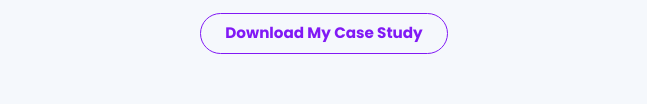
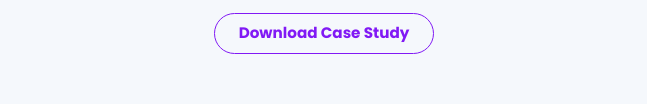
Before and after one commit to reodel/uiuxteamportfolio2023, a plain HTML site: page reodel02/reodelindex.html in a window 1280 px wide. Shown: the part 569-673 px from the top of the page, without its empty margins (316-963 px from the left). Drawn offline with nearby package versions, Linux system fonts and the light colour scheme; some packages are replaced by stand-ins of ours; a script that the page names is missing.

Commit message:
Update reodelindex.html

```diff
--- a/reodel02/reodelindex.html
+++ b/reodel02/reodelindex.html
@@ -29,7 +29,7 @@
                 <li></li>
             </ul>
             <a href="assets/file/Reodel-Calilung-Exer4.pdf" download="YourCaseStudy.pdf">
-                <button class="btn btn-outline-primary fw-bolder fs-7 px-4 py-2 mt-3 rounded-pill">Download My Case
+                <button class="btn btn-outline-primary fw-bolder fs-7 px-4 py-2 mt-3 rounded-pill">Download Case
                     Study</button>
             </a>
         </div>
```
